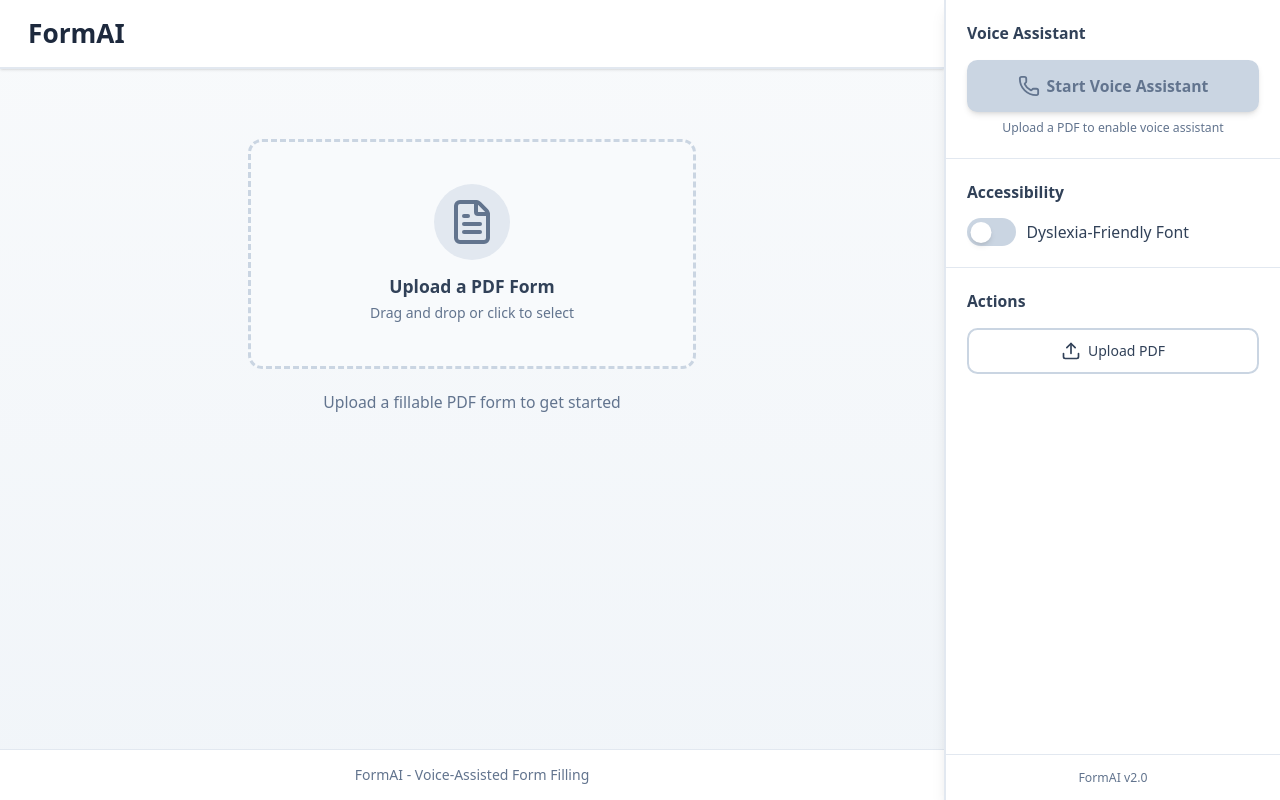
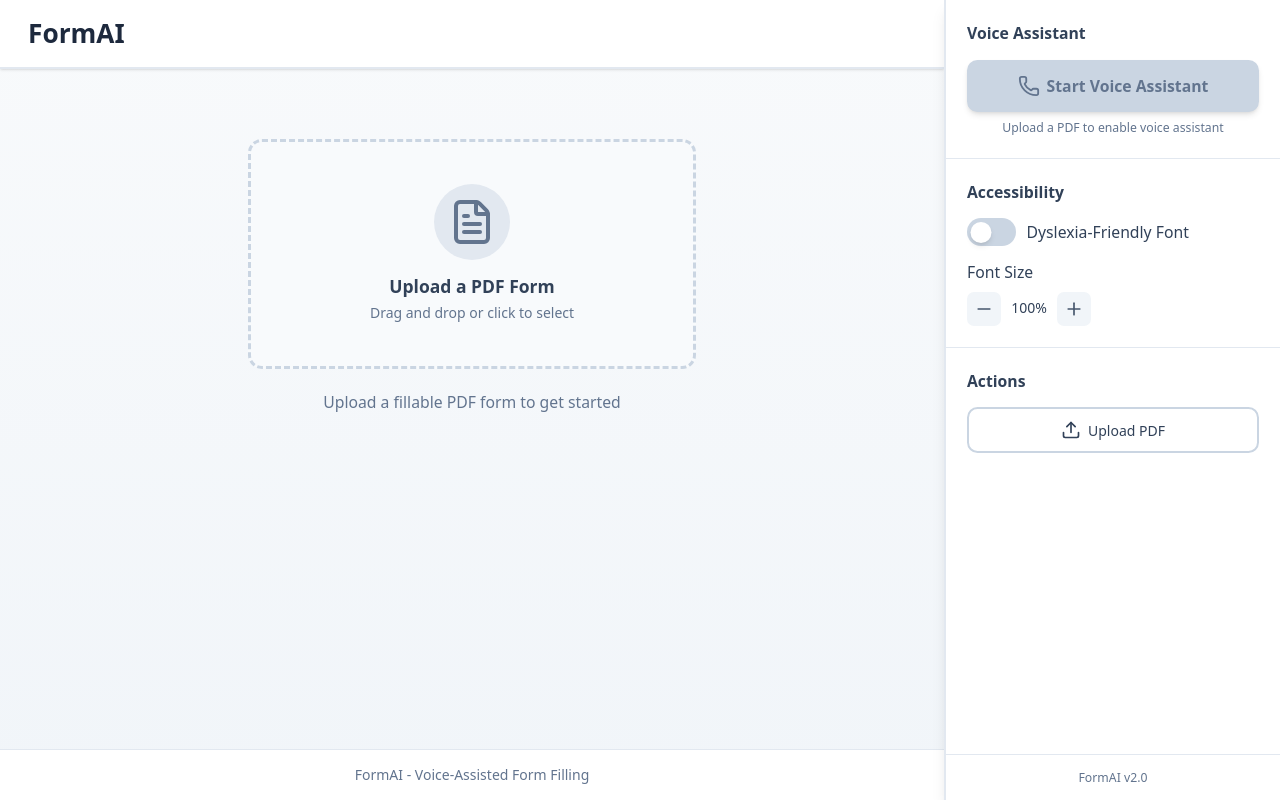
Before and after one commit to ochen1/readyform-ai-ui, a React (Vite) app: page / in a window 1280 px wide. Built offline with nearby package versions, Linux system fonts and the light colour scheme.

Commit message:
Add font size controls

```diff
--- a/src/components/SimpleForm.tsx
+++ b/src/components/SimpleForm.tsx
@@ -3,7 +3,7 @@ import { useFormContext } from '../store/FormContext';
 import { useUltravox } from '../ultravox/UltravoxProvider';
 import { useAccessibility } from '../store/AccessibilityContext';
 import type { FormField } from '../store/types';
-import { CheckCircle, Circle, HelpCircle, Upload, Phone, PhoneOff, Mic, MicOff, Download, FileText } from 'lucide-react';
+import { CheckCircle, Circle, HelpCircle, Upload, Phone, PhoneOff, Mic, MicOff, Download, FileText, Minus, Plus } from 'lucide-react';
 
 interface FieldProps {
   field: FormField;
@@ -172,7 +172,7 @@ function EmptyState({ onUpload }: { onUpload: (file: File) => void }) {
 export function SimpleForm() {
   const { state, dispatch, loadPDF, setField, openPDFPreview } = useFormContext();
   const { isConnected, notifyFieldFocus, status, startCall, endCall, isMicMuted, toggleMic } = useUltravox();
-  const { settings, toggleDyslexiaFont } = useAccessibility();
+  const { settings, toggleDyslexiaFont, increaseFontSize, decreaseFontSize } = useAccessibility();
   const lastNotifiedFieldRef = useRef<string | null>(null);
   const fileInputRef = useRef<HTMLInputElement>(null);
 
@@ -387,6 +387,30 @@ export function SimpleForm() {
             onChange={toggleDyslexiaFont}
             label="Dyslexia-Friendly Font"
           />
+
+          {/* Font Size Controls */}
+          <div className="mt-4">
+            <label className="block text-slate-700 text-lg mb-2">Font Size</label>
+            <div className="flex items-center gap-2">
+              <button
+                onClick={decreaseFontSize}
+                className="p-2 rounded-lg bg-slate-100 hover:bg-slate-200 text-slate-600 hover:text-slate-800 transition-colors"
+                title="Decrease font size"
+              >
+                <Minus size={20} />
+              </button>
+              <span className="text-slate-700 font-medium min-w-[3rem] text-center">
+                {Math.round(settings.fontSizeScale * 100)}%
+              </span>
+              <button
+                onClick={increaseFontSize}
+                className="p-2 rounded-lg bg-slate-100 hover:bg-slate-200 text-slate-600 hover:text-slate-800 transition-colors"
+                title="Increase font size"
+              >
+                <Plus size={20} />
+              </button>
+            </div>
+          </div>
         </div>
 
         {/* Actions Section */}
--- a/src/index.css
+++ b/src/index.css
@@ -37,7 +37,7 @@
 
 @layer base {
   html {
-    font-size: 14px; /* Larger base font size for accessibility */
+    font-size: calc(14px * var(--font-scale, 1)); /* Larger base font size for accessibility */
   }
 
   body {
--- a/src/store/AccessibilityContext.tsx
+++ b/src/store/AccessibilityContext.tsx
@@ -4,7 +4,7 @@ interface AccessibilitySettings {
   dyslexiaFont: boolean;
   highContrast: boolean;
   reducedMotion: boolean;
-  largeText: boolean;
+  fontSizeScale: number;
 }
 
 interface AccessibilityContextValue {
@@ -12,15 +12,16 @@ interface AccessibilityContextValue {
   toggleDyslexiaFont: () => void;
   toggleHighContrast: () => void;
   toggleReducedMotion: () => void;
-  toggleLargeText: () => void;
-  updateSetting: (key: keyof AccessibilitySettings, value: boolean) => void;
+  increaseFontSize: () => void;
+  decreaseFontSize: () => void;
+  updateSetting: (key: keyof AccessibilitySettings, value: boolean | number) => void;
 }
 
 const defaultSettings: AccessibilitySettings = {
   dyslexiaFont: false,
   highContrast: false,
   reducedMotion: false,
-  largeText: false,
+  fontSizeScale: 1.0,
 };
 
 const AccessibilityContext = createContext<AccessibilityContextValue | null>(null);
@@ -77,16 +78,12 @@ export function AccessibilityProvider({ children }: { children: React.ReactNode
     }
   }, [settings.reducedMotion]);
 
-  // Apply large text mode
+  // Apply font size scale
   useEffect(() => {
-    if (settings.largeText) {
-      document.body.classList.add('large-text');
-    } else {
-      document.body.classList.remove('large-text');
-    }
-  }, [settings.largeText]);
+    document.documentElement.style.setProperty('--font-scale', settings.fontSizeScale.toString());
+  }, [settings.fontSizeScale]);
 
-  const updateSetting = useCallback((key: keyof AccessibilitySettings, value: boolean) => {
+  const updateSetting = useCallback((key: keyof AccessibilitySettings, value: boolean | number) => {
     setSettings(prev => ({ ...prev, [key]: value }));
   }, []);
 
@@ -102,8 +99,12 @@ export function AccessibilityProvider({ children }: { children: React.ReactNode
     setSettings(prev => ({ ...prev, reducedMotion: !prev.reducedMotion }));
   }, []);
 
-  const toggleLargeText = useCallback(() => {
-    setSettings(prev => ({ ...prev, largeText: !prev.largeText }));
+  const increaseFontSize = useCallback(() => {
+    setSettings(prev => ({ ...prev, fontSizeScale: Math.min(prev.fontSizeScale + 0.1, 2.0) }));
+  }, []);
+
+  const decreaseFontSize = useCallback(() => {
+    setSettings(prev => ({ ...prev, fontSizeScale: Math.max(prev.fontSizeScale - 0.1, 0.5) }));
   }, []);
 
   const value: AccessibilityContextValue = {
@@ -111,7 +112,8 @@ export function AccessibilityProvider({ children }: { children: React.ReactNode
     toggleDyslexiaFont,
     toggleHighContrast,
     toggleReducedMotion,
-    toggleLargeText,
+    increaseFontSize,
+    decreaseFontSize,
     updateSetting,
   };
 
```
